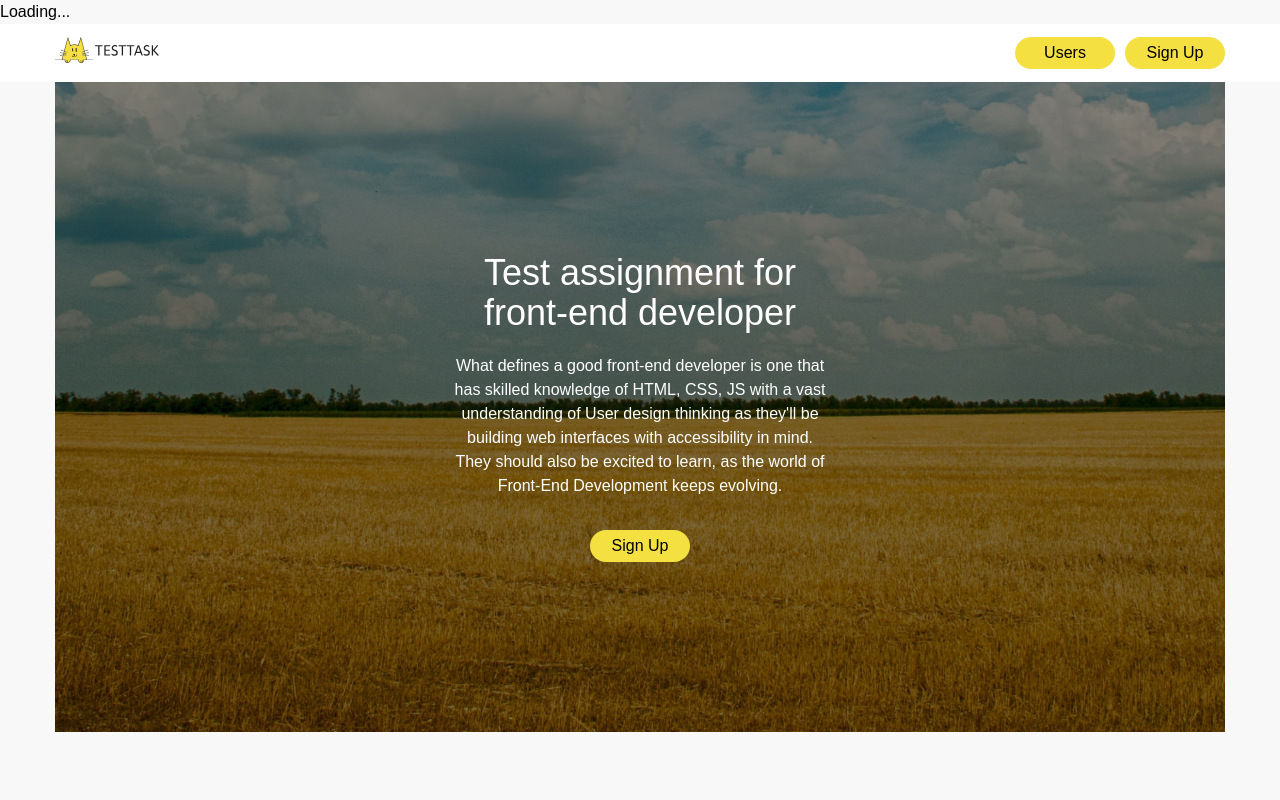
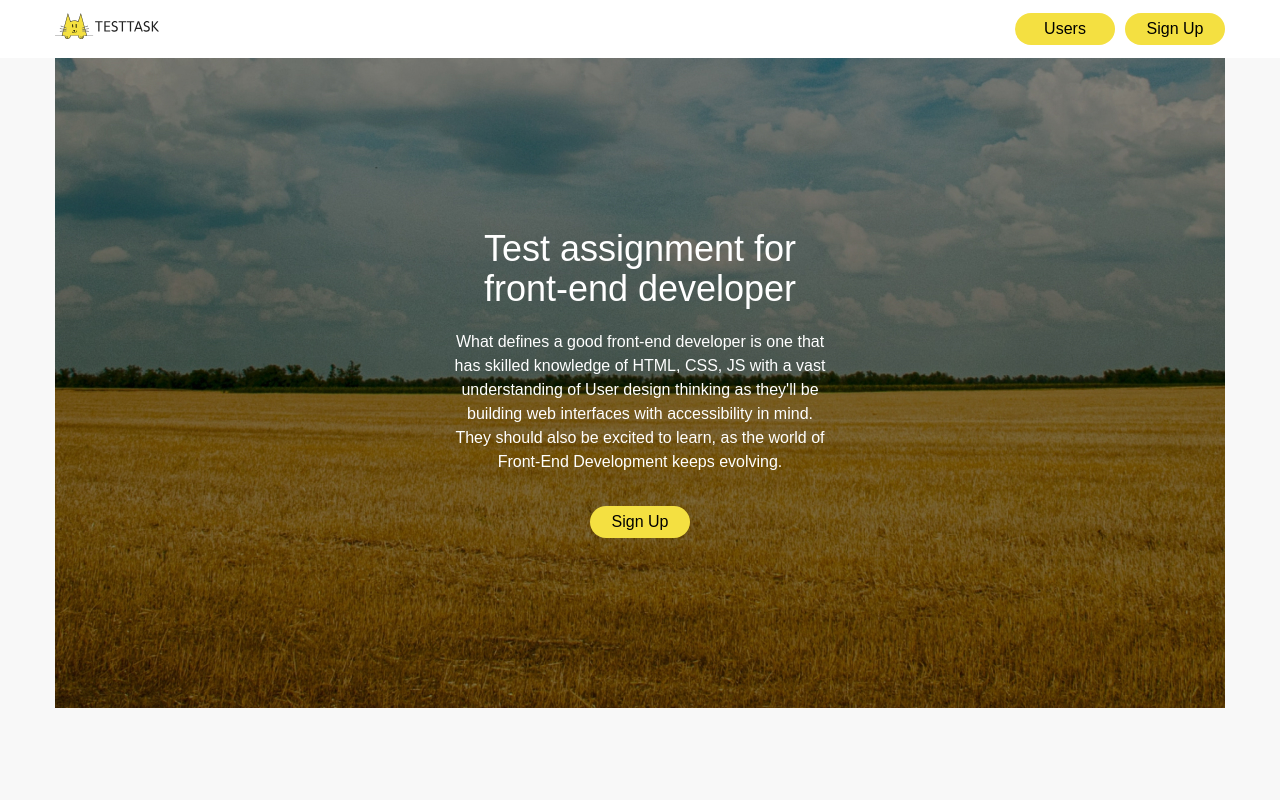
Before and after one commit to HelloJesus/Test_From_abz_Company, a React (Create React App) app: page / in a window 1280 px wide. Shown: the top 800 px of the page. Built offline with nearby package versions, Linux system fonts and the light colour scheme; no server answers.

Commit message:
delete row loading

```diff
--- a/src/App.tsx
+++ b/src/App.tsx
@@ -48,8 +48,6 @@ function App() {
 
   return (
     <div className='font-nunito'>
-      {isLoading === true && 'Loading...'
-      }
       <Header />
       <main className='max-w-screen-xl m-auto'>
         <div className='min-h-[500px] md:h-[650px] w-full p-4 bgMainHeader flex align-center justify-center'>
```
